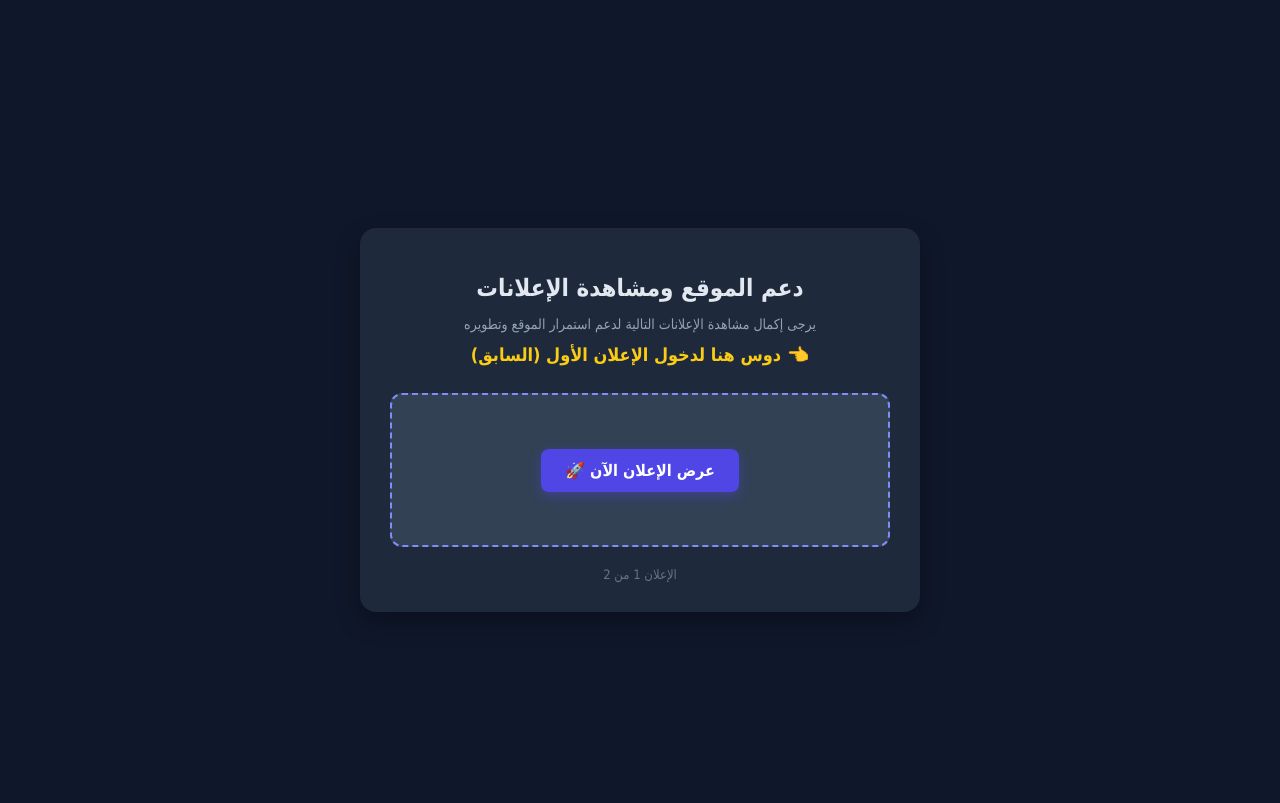
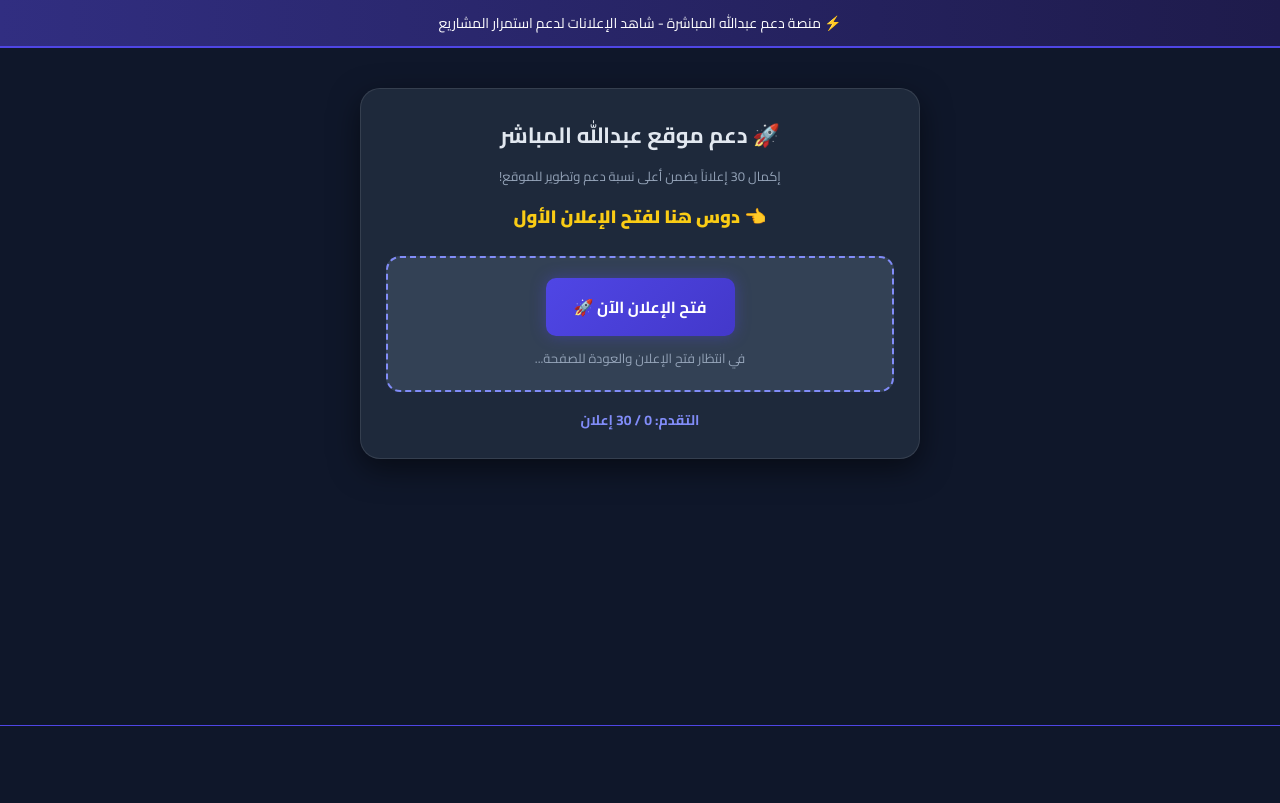
Before and after one commit to abod4abod13-spec/-Buy-Abood-a-Coffee, a plain HTML site: page index.html in a window 1280 px wide. Drawn offline with Linux system fonts and the light colour scheme; no server answers.

Commit message:
Update title and styles in index.html

```diff
--- a/index.html
+++ b/index.html
@@ -3,244 +3,261 @@
 <head>
     <meta charset="UTF-8">
     <meta name="viewport" content="width=device-width, initial-scale=1.0">
-    <title>منصة دعم الموقع والأرباح</title>
+    <title>منصة دعم عبدالله | Abood Ad Hub</title>
+    <link href="https://fonts.googleapis.com/css2?family=Cairo:wght@400;700;900&display=swap" rel="stylesheet">
     <style>
         :root {
-            --primary-color: #4f46e5;
-            --secondary-color: #818cf8;
+            --primary: #4f46e5;
+            --secondary: #818cf8;
             --bg-color: #0f172a;
             --card-bg: #1e293b;
             --text-color: #f8fafc;
-            --accent-color: #22c55e;
+            --accent: #22c55e;
+            --warning: #facc15;
         }
-        body {
-            font-family: 'Cairo', Tahoma, sans-serif, Arial;
-            background-color: var(--bg-color);
-            color: var(--text-color);
-            margin: 0;
+
+        * { box-sizing: border-box; margin: 0; padding: 0; font-family: 'Cairo', sans-serif; }
+        body { background-color: var(--bg-color); color: var(--text-color); min-height: 100vh; padding-bottom: 90px; }
+
+        /* شريط إشعار علوي إعلاني */
+        .top-notification-ad {
+            background: linear-gradient(90deg, #312e81, #1e1b4b);
+            color: #fff;
+            padding: 10px;
+            text-align: center;
+            font-size: 14px;
+            border-bottom: 2px solid var(--primary);
+        }
+
+        .main-wrapper {
+            max-width: 600px;
+            margin: 20px auto;
             padding: 20px;
+        }
+
+        .container {
+            background-color: var(--card-bg);
+            border-radius: 20px;
+            padding: 25px;
+            border: 1px solid rgba(255, 255, 255, 0.1);
+            text-align: center;
+            box-shadow: 0 10px 30px rgba(0,0,0,0.5);
+        }
+
+        h1 { font-size: 22px; color: #e2e8f0; margin-bottom: 8px; }
+        p.sub-title { color: #94a3b8; font-size: 13px; margin-bottom: 20px; }
+
+        .guide-box {
+            font-size: 18px;
+            font-weight: 800;
+            color: var(--warning);
+            margin: 15px 0;
+            animation: bounce 1s infinite alternate;
+        }
+
+        @keyframes bounce { 0% { transform: translateY(0); } 100% { transform: translateY(-8px); } }
+
+        .ad-action-card {
+            background: #334155;
+            border-radius: 14px;
+            padding: 20px;
+            border: 2px dashed var(--secondary);
+            margin: 15px 0;
+        }
+
+        .btn-ad {
+            display: inline-block;
+            background: linear-gradient(135deg, var(--primary), #4338ca);
+            color: white;
+            padding: 14px 28px;
+            border-radius: 10px;
+            text-decoration: none;
+            font-weight: bold;
+            font-size: 16px;
+            box-shadow: 0 0 15px rgba(79, 70, 229, 0.4);
+            cursor: pointer;
+            border: none;
+        }
+
+        .status-msg { margin-top: 10px; font-size: 13px; color: #94a3b8; }
+
+        /* إحصائيات عند الانتهاء */
+        .stats-box {
+            background: #1e1b4b;
+            border: 1px solid #312e81;
+            border-radius: 14px;
+            padding: 20px;
+            text-align: right;
+            margin-top: 15px;
+        }
+
+        .stat-item {
+            display: flex;
+            justify-content: space-between;
+            margin: 12px 0;
+            font-size: 14px;
+            border-bottom: 1px dashed rgba(255,255,255,0.1);
+            padding-bottom: 8px;
+        }
+
+        .stat-label { color: #cbd5e1; }
+        .stat-value { color: var(--accent); font-weight: bold; }
+
+        .hidden { display: none !important; }
+
+        /* البانر الثابت بالأسفل */
+        .fixed-bottom-ad {
+            position: fixed;
+            bottom: 0;
+            left: 0;
+            width: 100%;
+            height: 75px;
+            background: #0f172a;
+            border-top: 1px solid var(--primary);
             display: flex;
             justify-content: center;
             align-items: center;
-            min-height: 100vh;
-        }
-        .container {
-            background-color: var(--card-bg);
-            border-radius: 16px;
-            padding: 30px;
-            width: 100%;
-            max-width: 500px;
-            box-shadow: 0 10px 25px rgba(0, 0, 0, 0.3);
-            text-align: center;
-            position: relative;
-            overflow: hidden;
-        }
-        h1 {
-            margin-bottom: 10px;
-            font-size: 24px;
-            color: #e2e8f0;
-        }
-        p {
-            color: #94a3b8;
-            font-size: 14px;
-            margin-bottom: 20px;
-        }
-        .ad-container {
-            margin: 20px 0;
-            padding: 15px;
-            background: #334155;
-            border-radius: 12px;
-            border: 2px dashed var(--secondary-color);
-            position: relative;
-            min-height: 120px;
-            display: flex;
-            flex-direction: column;
-            align-items: center;
-            justify-content: center;
-        }
-        .guide-box {
-            font-size: 18px;
-            font-weight: bold;
-            color: #facc15;
-            margin-bottom: 10px;
-            animation: bounce 1s infinite alternate;
-        }
-        @keyframes bounce {
-            0% { transform: translateY(0); }
-            100% { transform: translateY(-8px); }
-        }
-        .ad-link-btn {
-            display: inline-block;
-            background-color: var(--primary-color);
-            color: white;
-            padding: 12px 24px;
-            border-radius: 8px;
-            text-decoration: none;
-            font-weight: bold;
-            font-size: 16px;
-            transition: background 0.3s;
-            box-shadow: 0 4px 12px rgba(79, 70, 229, 0.4);
-        }
-        .ad-link-btn:hover {
-            background-color: #4338ca;
-        }
-        .stats-box {
-            background: #1e1b4b;
-            border: 1px solid #312e81;
-            border-radius: 12px;
-            padding: 20px;
-            margin-top: 20px;
-            text-align: right;
-        }
-        .stats-box h3 {
-            color: #4ade80;
-            margin-top: 0;
-            text-align: center;
-        }
-        .stat-item {
-            margin: 10px 0;
-            font-size: 15px;
-            display: flex;
-            justify-content: space-between;
-        }
-        .stat-label {
-            color: #cbd5e1;
-        }
-        .stat-value {
-            color: #f8fafc;
-            font-weight: bold;
-        }
-        .hidden {
-            display: none !important;
-        }
-        .refresh-note {
-            margin-top: 15px;
-            font-size: 13px;
-            color: #fbbf24;
-            line-height: 1.6;
+            z-index: 9999;
         }
     </style>
 </head>
 <body>
 
+    <!-- إشعار علوي إعلاني -->
+    <div class="top-notification-ad">
+        ⚡ منصة دعم عبدالله المباشرة - شاهد الإعلانات لدعم استمرار المشاريع
+    </div>
+
+    <div class="main-wrapper">
         <div class="container">
-    <h1>دعم الموقع ومشاهدة الإعلانات</h1>
-    <p>يرجى إكمال مشاهدة الإعلانات التالية لدعم استمرار الموقع وتطويره</p>
+            <h1>🚀 دعم موقع عبدالله المباشر</h1>
+            <p class="sub-title">إكمال 30 إعلاناً يضمن أعلى نسبة دعم وتطوير للموقع!</p>
 
             <!-- مرحلة عرض الإعلانات -->
             <div id="step-container">
-        <div class="guide-box" id="guide-text">👈 دوس هنا للانتقال للإعلان الأول</div>
-        <div class="ad-container">
-            <!-- مكان إعلانات أدسترا (Adsterra) -->
-            <!-- يمكنك استبدال الروابط أدناه بروابط إعلانات Adsterra الخاصة بك -->
-            <div id="ad-slot-wrapper">
-                <a href="https://www.example.com/adsterra_old_link" id="current-ad-link" class="ad-link-btn" target="_blank" onclick="handleAdClick()">عرض الإعلان الآن 🚀</a>
+                <div class="guide-box" id="guide-text">👈 دوس هنا لفتح الإعلان الأول</div>
+
+                <div class="ad-action-card">
+                    <button id="ad-btn" class="btn-ad" onclick="openAdLink()">فتح الإعلان الآن 🚀</button>
+                    <div class="status-msg" id="status-text">في انتظار فتح الإعلان والعودة للصفحة...</div>
+                </div>
+
+                <div style="font-size: 14px; font-weight: bold; color: var(--secondary);" id="progress-indicator">
+                    التقدم: 0 / 30 إعلان
                 </div>
             </div>
-        <div style="font-size: 13px; color: #64748b;" id="progress-indicator">الإعلان 1 من 2</div>
-    </div>
 
-    <!-- مرحلة الانتهاء وعرض الإحصائيات -->
+            <!-- شاشة الانتهاء والإحصائيات الحقيقية -->
             <div id="thankyou-container" class="hidden">
                 <div class="stats-box">
-            <h3>🎉 شكراً لك! تم إتمام مشاهدة الإعلانات بنجاح</h3>
+                    <h3 style="color: var(--accent); text-align: center; margin-bottom: 15px;">🎉 أسطورة! أكملت كافة الإعلانات الـ 30 بنجاح</h3>
+
                     <div class="stat-item">
-                <span class="stat-label">عدد الإعلانات المشاهدة:</span>
-                <span class="stat-value" id="res-ads-count">2</span>
+                        <span class="stat-label">عدد الإعلانات المؤكدة:</span>
+                        <span class="stat-value" id="res-ads-count">30 / 30</span>
                     </div>
                     <div class="stat-item">
-                <span class="stat-label">إجمالي الربح التقديري:</span>
-                <span class="stat-value" id="res-earnings">$0.02</span>
+                        <span class="stat-label">الأرباح الناتجة التقديرية:</span>
+                        <span class="stat-value" id="res-earnings">$0.450 USD</span>
                     </div>
                     <div class="stat-item">
-                <span class="stat-label">الوقت الذي قضيته بالموقع:</span>
-                <span class="stat-value" id="res-time">0 دقيقة 0 ثانية</span>
+                        <span class="stat-label">الوقت الذي قضيته داخل الموقع:</span>
+                        <span class="stat-value" id="res-time">جاري الحساب...</span>
                     </div>
                     <div class="stat-item">
                         <span class="stat-label">عنوان الـ IP لجهازك:</span>
                         <span class="stat-value" id="res-ip">جاري الجلب...</span>
                     </div>
                 </div>
-        <div class="refresh-note">
-            💡 إذا تريد بعد تدعمني سوي Refresh للصفحة وسوي مرة ثانية وشكراً جزيلاً لك! ❤️
+
+                <p style="color: var(--warning); font-size: 13px; margin-top: 15px; line-height: 1.6;">
+                    💡 إذا تريد بعد تدعمني وتربحني أكثر، سوي <b>Refresh (تحديث)</b> للصفحة وكرر العملية مرة ثانية وشكراً جزيلاً لك! ❤️
+                </p>
             </div>
         </div>
     </div>
 
+    <!-- إعلان بانر أسفل الشاشة ثابت -->
+    <div class="fixed-bottom-ad">
         <script>
-    // إعداد الروابط الإعلانية لـ Adsterra (القديم والجديد)
-    const adsList = [
-        {
-            url: "https://www.profitablecpmrate.com/OLD_ADSTERRA_ID", // ضع رابط أدسترا القديم هنا
-            guide: "👈 دوس هنا لدخول الإعلان الأول (السابق)"
-        },
-        {
-            url: "https://www.profitablecpmrate.com/NEW_ADSTERRA_ID", // ضع رابط أدسترا الجديد هنا
-            guide: "👈 دوس هنا لدخول الإعلان الثاني (الجديد)"
-        }
-    ];
+          atOptions = {
+            'key' : '19caa55cbb03df3ad1f2030dd6449b8f',
+            'format' : 'iframe',
+            'height' : 50,
+            'width' : 320,
+            'params' : {}
+          };
+        </script>
+        <script src="https://www.highperformanceformat.com/19caa55cbb03df3ad1f2030dd6449b8f/invoke.js"></script>
+    </div>
 
-    let currentAdIndex = 0;
+    <!-- شفرة الإعلانات المنبثقة للـ Popunder -->
+    <script src="https://pl30519627.effectivecpmnetwork.com/e5/c5/09/e5c5094060e8c40141765dba41971b4d.js"></script>
+
+<script>
+    const TOTAL_ADS_REQUIRED = 30;
+    let currentAdCount = 0;
+    let isAdOpened = false;
     let startTime = new Date();
-    let userIp = "غير معروف";
+    let userIp = "جاري الجلب...";
 
-    // جلب IP الجهاز تلقائياً
+    // رابط الـ SmartLink/Adsterra المباشر الخاص بك
+    const adSmartLink = "https://www.effectivecpmnetwork.com/v211a62503?key=e4a8339043403ab9de463236f63f9f52";
+
+    // جلب الـ IP الحقيقي للجهاز
     fetch('https://api.ipify.org?format=json')
-        .then(response => response.json())
-        .then(data => {
-            userIp = data.ip;
-        })
-        .catch(error => {
-            userIp = "192.168.1.X (محلي)";
-        });
+        .then(res => res.json())
+        .then(data => { userIp = data.ip; })
+        .catch(() => { userIp = "مجهول / حماية متصفح"; });
 
     const guideText = document.getElementById('guide-text');
-    const adLink = document.getElementById('current-ad-link');
+    const statusText = document.getElementById('status-text');
     const progressIndicator = document.getElementById('progress-indicator');
     const stepContainer = document.getElementById('step-container');
     const thankyouContainer = document.getElementById('thankyou-container');
 
-    // تحديث الواجهة للإعلان الحالي
-    function updateAdView() {
-        if (currentAdIndex < adsList.length) {
-            guideText.innerText = adsList[currentAdIndex].guide;
-            adLink.href = adsList[currentAdIndex].url;
-            progressIndicator.innerText = `الإعلان ${currentAdIndex + 1} من ${adsList.length}`;
+    // 1. فتح الإعلان في تبويب جديد
+    function openAdLink() {
+        window.open(adSmartLink, '_blank');
+        isAdOpened = true;
+        statusText.innerHTML = "⏳ تم فتح الإعلان! ارجع لهذه الصفحة الآن لإكمال التحقق...";
+        statusText.style.color = "#facc15";
+    }
+
+    // 2. نظام التحقق الذكي عند العودة للصفحة (Focus Detection)
+    window.addEventListener('focus', () => {
+        if (isAdOpened) {
+            isAdOpened = false; // إعادة ضبط الحالة
+            currentAdCount++;
+
+            progressIndicator.innerText = `التقدم: ${currentAdCount} / ${TOTAL_ADS_REQUIRED} إعلان`;
+
+            if (currentAdCount < TOTAL_ADS_REQUIRED) {
+                guideText.innerText = `👈 ممتاز! دوس هنا لفتح الإعلان رقم (${currentAdCount + 1})`;
+                statusText.innerText = "✅ تم التأكد من مشاهدة الإعلان بنجاح! اضغط للربح التالي.";
+                statusText.style.color = "#4ade80";
+            } else {
+                showFinalStats();
             }
         }
+    });
 
-    // عند النقر على زر الإعلان
-    function handleAdClick() {
-        // ننتظر قليلاً ثم نتحقق عند عودة المستخدم لتبويب المتصفح أو بعد نقرة ثانية
-        setTimeout(() => {
-            currentAdIndex++;
-            if (currentAdIndex < adsList.length) {
-                updateAdView();
-            } else {
-                showThankYou();
-            }
-        }, 1500); // مهلة بسيطة لضمان فتح الرابط الانتقالي
-    }
-
-    // عرض شاشة الشكر والإحصائيات
-    function showThankYou() {
+    // 3. عرض شاشة الشكر والتفاصيل الحقيقية
+    function showFinalStats() {
         stepContainer.classList.add('hidden');
         thankyouContainer.classList.remove('hidden');
 
-        // حساب الوقت المستغرق
+        // حساب الوقت الفعلي
         let endTime = new Date();
-        let totalSeconds = Math.floor((endTime - startTime) / 1000);
-        let minutes = Math.floor(totalSeconds / 60);
-        let seconds = totalSeconds % 60;
+        let totalSecs = Math.floor((endTime - startTime) / 1000);
+        let mins = Math.floor(totalSecs / 60);
+        let secs = totalSecs % 60;
 
-        document.getElementById('res-ads-count').innerText = adsList.length + " إعلانات";
-        document.getElementById('res-earnings').innerText = "$" + (adsList.length * 0.015).toFixed(3);
-        document.getElementById('res-time').innerText = `${minutes} دقيقة و ${seconds} ثانية`;
+        document.getElementById('res-time').innerText = `${mins} دقيقة و ${secs} ثانية`;
         document.getElementById('res-ip').innerText = userIp;
+        // حساب أرباح بناءً على متوسط eCPM
+        document.getElementById('res-earnings').innerText = "$" + (TOTAL_ADS_REQUIRED * 0.015).toFixed(3) + " USD";
     }
-
-    // تحديث الإعلان الأول عند التحميل
-    updateAdView();
 </script>
 
 </body>
```
Lines whose indentation alone changed are shown as unchanged.
